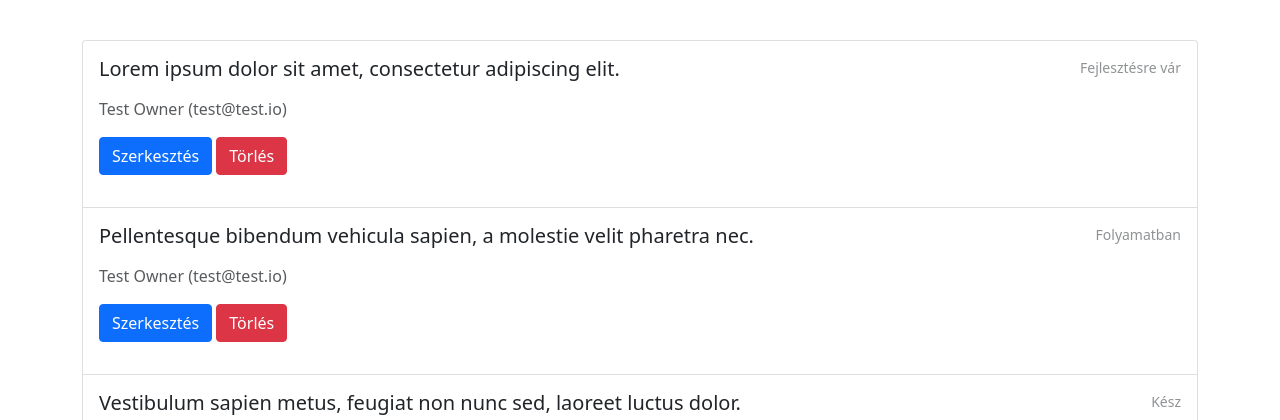
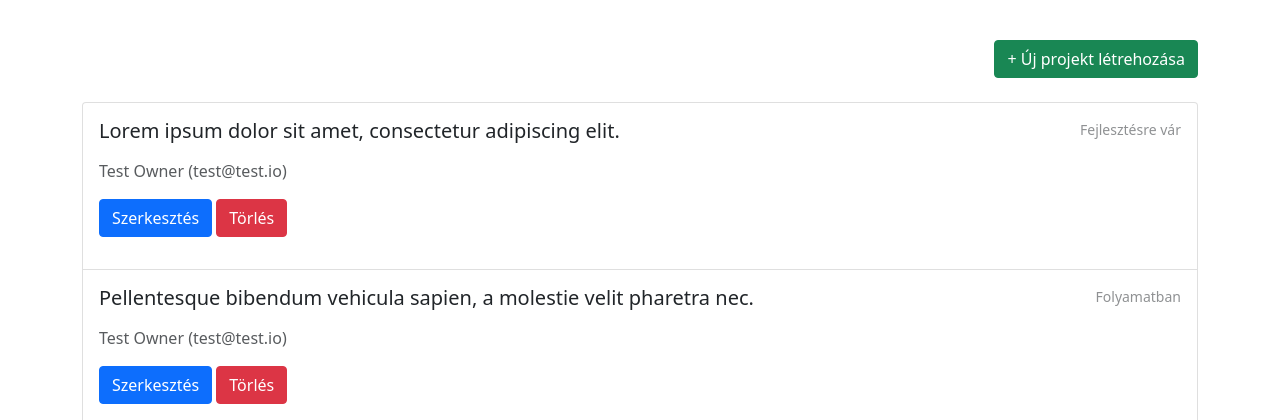
Before and after one commit to harkalygergo/TEST-Project-Management-Software, a PHP site: page / in a window 1280 px wide. Shown: the part 56-476 px from the top of the page. Run offline with PHP 8.4, Linux system fonts and the light colour scheme; data comes from the database, SQL or seed files in the repository; data that the repository does not hold is empty.

Commit message:
új projekt form

```diff
--- a/src/Controller/ProjectController.php
+++ b/src/Controller/ProjectController.php
@@ -52,6 +52,14 @@ class ProjectController
         return $this->db->getConnection()->query($query)->fetchAll(\PDO::FETCH_ASSOC);
     }
 
+    public function new()
+    {
+        $project = new Project();
+
+        $app = new AppController();
+        $app->getEditForm($project);
+    }
+
     public function edit()
     {
         $id = $_GET['id'];
--- a/templates/index.html.twig
+++ b/templates/index.html.twig
@@ -3,7 +3,11 @@
 {% block main %}
 <main class="flex-shrink-0 pt-5">
 	<div class="container">
-
+		<div class="row mb-4">
+			<div class="col-12">
+				<a href="/?controller=project&action=new&id=0" class="btn btn-success float-end">&plus; Új projekt létrehozása</a>
+			</div>
+		</div>
 		<div class="list-group">
 			{% for project in projects %}
 				<div id="box{{ project.id }}" class="list-group-item list-group-item-action d-flex gap-3 py-3" aria-current="true">
```
